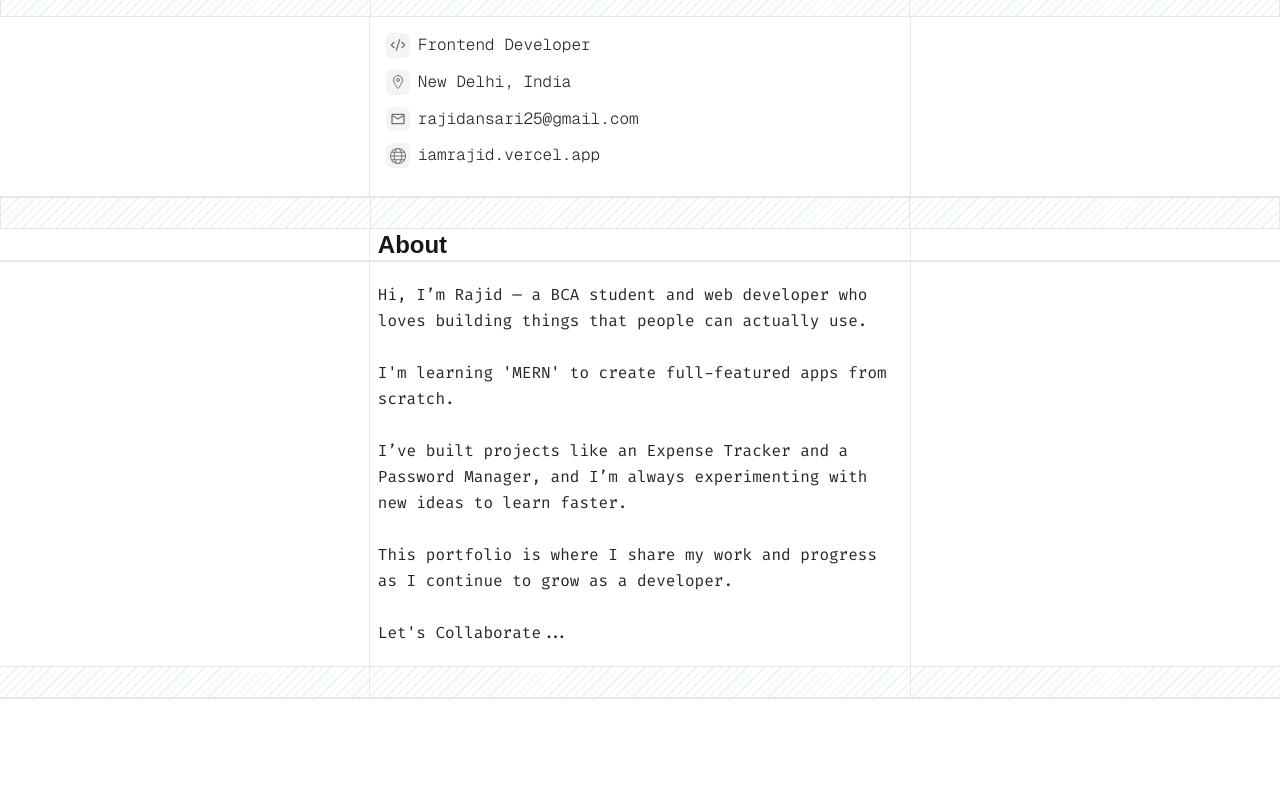
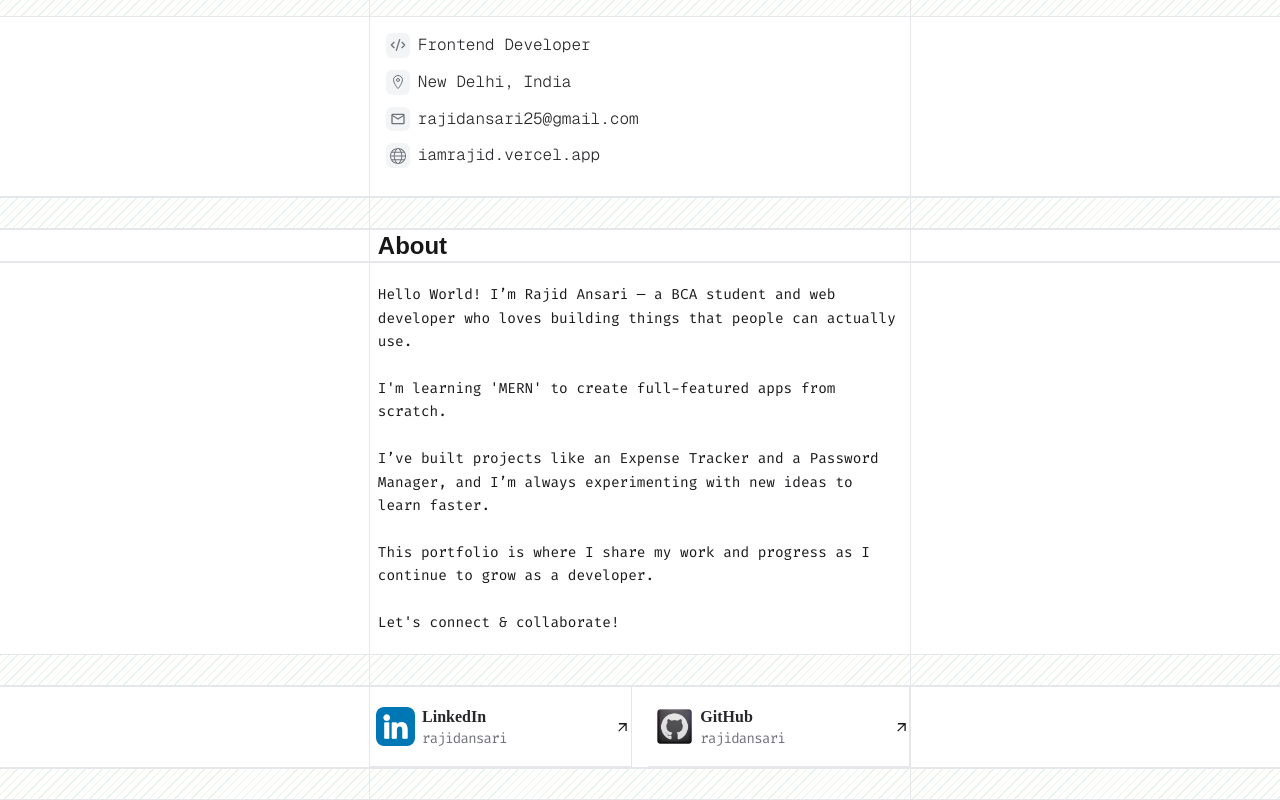
Before and after one commit to rajidansari/portfolio-nextjs, a Next.js app: page / in a window 1280 px wide. Shown: the part 492-1292 px from the top of the page. Before the commit the page ends 1191 px from the top, so only its background shows below. Built offline with nearby package versions, Linux system fonts and the light colour scheme; a web font is replaced by a local one.

Commit message:
add social links

```diff
--- a/src/app/page.tsx
+++ b/src/app/page.tsx
@@ -1,6 +1,7 @@
 import Info from "@/components/Info";
 import HeroSection from "@/components/HeroSection";
 import About from "@/components/About";
+import Social from "@/components/Social";
 
 
 export default function Home() {
@@ -9,6 +10,7 @@
             <HeroSection />
             <Info />
             <About />
+            <Social />
         </div>
     );
 }
--- a/src/components/About.tsx
+++ b/src/components/About.tsx
@@ -1,14 +1,15 @@
 import React from "react";
+import SectionSeparator from "./SectionSeparator";
 
 export default function About() {
-    const about = `Hi, I’m Rajid — a BCA student and web developer who loves building things that people can actually use.\n
+    const about = `Hello World! I’m Rajid Ansari — a BCA student and web developer who loves building things that people can actually use.\n
 I'm learning 'MERN' to create full-featured apps from scratch.\n
 I’ve built projects like an Expense Tracker and a Password Manager, and I’m always experimenting with new ideas to learn faster.\n
 This portfolio is where I share my work and progress as I continue to grow as a developer.\n
-Let's Collaborate...`;
+Let's connect & collaborate!`;
 
     return (
-        <div className="w-full border-bottom">
+        <div className="w-full border-bottom border-top">
             <div className="w-full h-8 padding-main border-bottom">
                 <div className="h-full border-left border-right text-2xl font-semibold px-2">
                     About
@@ -18,16 +19,14 @@
             <div className="w-full min-h-[12rem] padding-main border-top">
                 <div className="w-full h-full  border-left border-right">
                     <div className="px-2 py-5">
-                        <p className="text-zinc-800 text-sm md:text-lg lg:text-[1rem] font-[Fira_Code] font-light leading-relaxed whitespace-pre-wrap">
+                        <p className="text-zinc-900 text-sm md:text-lg lg:text-[0.9rem] font-[Fira_Code] font-light leading-relaxed whitespace-pre-wrap">
                             {about}
                         </p>
                     </div>
                 </div>
             </div>
 
-			<div className="w-full h-8 padding-main border-top border-bottom bg-line">
-                <div className="h-full border-left border-right"></div>
-            </div>
+			<SectionSeparator />
         </div>
     );
 }
--- a/src/components/Info.tsx
+++ b/src/components/Info.tsx
@@ -3,6 +3,7 @@
 import { IoLocationOutline } from "react-icons/io5";
 import { MdOutlineMailOutline } from "react-icons/md";
 import { TfiWorld } from "react-icons/tfi";
+import SectionSeparator from "./SectionSeparator";
 
 
 export default function Info() {
@@ -31,10 +32,7 @@
 
     return (
         <>
-            {/* separator */}
-            <div className="w-full h-8 padding-main border-outside bg-line">
-                <div className="w-full h-full border-left border-right"></div>
-            </div>
+            <SectionSeparator />
             {/* main content */}
             <div className="w-full  padding-main border-bottom">
                 <div className="w-full h-full p-2 md:p-4 lg:p-4 border-left border-right">
@@ -51,10 +49,7 @@
                 </div>
             </div>
 
-            {/* separator */}
-            <div className="w-full h-8 padding-main border-outside bg-line">
-                <div className="w-full h-full border-left border-right"></div>
-            </div>
+            <SectionSeparator />
         </>
     );
 }
--- a/src/components/NavBar.tsx
+++ b/src/components/NavBar.tsx
@@ -33,10 +33,10 @@
                 <div
                     className={`w-full h-12 border-left border-right flex justify-between items-center px-2`}
                 >
-                    <div>
+                    <div ref={logoRef}>
                         <Link className="" href={"/"}>
                             <Image
-								ref={logoRef}
+
                                 className="sm:w-8 lg:w-[38px] rounded-md"
                                 width={"35"}
                                 src={logo}
--- /dev/null
+++ b/src/components/SectionSeparator.tsx
@@ -0,0 +1,9 @@
+import React from "react";
+
+export default function SectionSeparator() {
+    return (
+        <div className="w-full h-8 padding-main border-top border-bottom bg-line">
+            <div className="w-full h-full border-left border-right"></div>
+        </div>
+    );
+}
--- /dev/null
+++ b/src/components/Social.tsx
@@ -0,0 +1,34 @@
+import React from "react";
+import SocialLink from "./SocialLink";
+import SectionSeparator from "./SectionSeparator";
+import linkedin from "../../public/assets/linkedin.png";
+import github from "../../public/assets/github.png";
+
+
+export default function Social() {
+    const socials = [
+        {
+            icon: linkedin,
+            platform: "LinkedIn",
+            username: "rajidansari",
+            link: "https://www.linkedin.com/in/rajidansari"
+        },
+        {
+            icon: github,
+            platform: "GitHub",
+            username: "rajidansari",
+            link: "https://www.github.com/rajidansari"
+        },
+    ]
+
+    return (
+        <>
+            <div className="min-h-[5rem] w-full padding-main border-bottom">
+                <div className="min-h-[5rem] w-full border-left border-right flex items-center justify-between flex-col lg:flex-row md:flex-row ">
+                    <SocialLink socials={socials} />
+                </div>
+            </div>
+			<SectionSeparator />
+        </>
+    );
+}
--- /dev/null
+++ b/src/components/SocialLink.tsx
@@ -0,0 +1,40 @@
+import Image from "next/image";
+import React from "react";
+import { MdArrowOutward } from "react-icons/md";
+
+export default function SocialLink({
+    socials,
+}: {
+    socials: { icon: any; platform: string; username: string; link: string }[];
+}) {
+    return (
+        <>
+            {socials.map((social) => (
+                <a
+                    key={social.platform}
+                    href={social.link}
+                    target="_blank"
+                    className="w-full md:w-[48.5%] lg:w-[48.5%] min-h-[5rem] border-right border-bottom md:border-left lg:border-left flex items-center group"
+                >
+                    <div className="w-[20%] h-full flex items-center justify-center ">
+                        <div className="h-[75%] w-[75%] rounded-md overflow-hidden">
+							<Image src={social.icon} alt={`${social.platform}`} className="h-full w-full rounded-lg" />
+						</div>
+                    </div>
+                    <div className="w-[74%] h-full flex flex-col justify-center ">
+                        <p className="text-zinc-800 font-semibold group-hover:underline w-fit font-[gilroy]">
+                            {" "}
+                            {social.platform}{" "}
+                        </p>
+                        <p className="text-zinc-500 text-sm font-[Fira_Code] tracking-tighter">
+                            {social.username}
+                        </p>
+                    </div>
+                    <div className="w-[8%] lg:w-[6%] h-full flex items-center justify-center">
+                        <MdArrowOutward />
+                    </div>
+                </a>
+            ))}
+        </>
+    );
+}
```
Also changed, not shown: public/assets/github.png (added), public/assets/linkedin.png (added).
